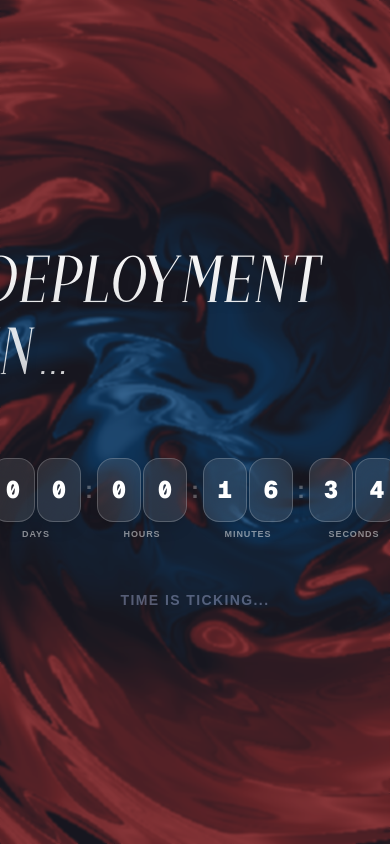
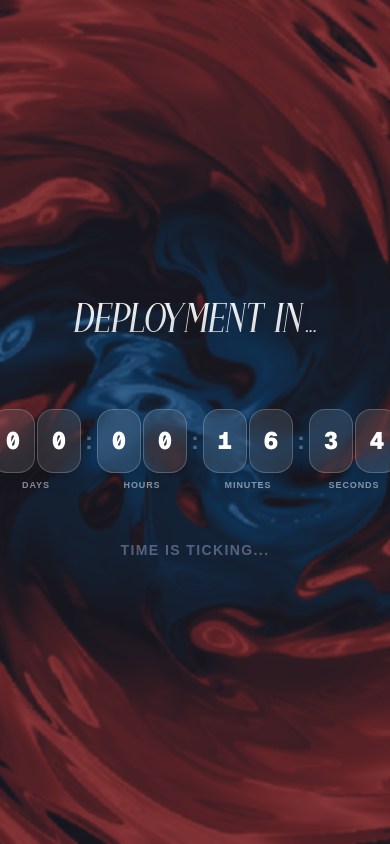
Before and after one commit to Krishang-Zinzuwadia/counter-site, a Next.js app: page / in a window 390 px wide. Built offline with nearby package versions, Linux system fonts and the light colour scheme.

Commit message:
style: make title text fully mobile responsive

```diff
--- a/src/app/page.tsx
+++ b/src/app/page.tsx
@@ -29,7 +29,7 @@ export default function Home() {
   return (
     <Background>
       <div className="flex flex-col items-center justify-center gap-12 z-10 text-white">
-        <h1 className="text-5xl md:text-6xl font-moralana uppercase tracking-widest bg-clip-text text-transparent bg-gradient-to-b from-white to-white/75 drop-shadow-lg select-none py-4 leading-normal">
+        <h1 className="text-3xl sm:text-4xl md:text-6xl font-moralana uppercase tracking-wide sm:tracking-widest text-center bg-clip-text text-transparent bg-gradient-to-b from-white to-white/75 drop-shadow-lg select-none py-4 leading-normal">
           Deployment in...
         </h1>
 
```
